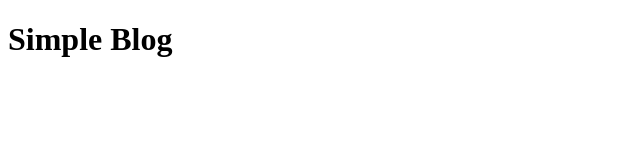
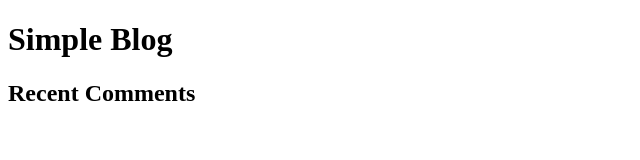
Before and after one commit to russian-murrlock/simple-blog-platform, a plain HTML site: page index.html in a window 1280 px wide. Shown: the whole page, without its empty margins (0-640 px from the left). Drawn offline with Linux system fonts and the light colour scheme.

Commit message:
Add comments section

```diff
--- a/index.html
+++ b/index.html
@@ -7,5 +7,9 @@
 </head>
 <body>
     <h1>Simple Blog</h1>
+    <div class="comments-section">
+    <h2>Recent Comments</h2>
+    <div id="comments"></div>
+</div>
 </body>
 </html>
--- /dev/null
+++ b/js/comments.js
@@ -0,0 +1,5 @@
+function loadComments() {
+    console.log('Loading comments...');
+}
+
+loadComments();
```
